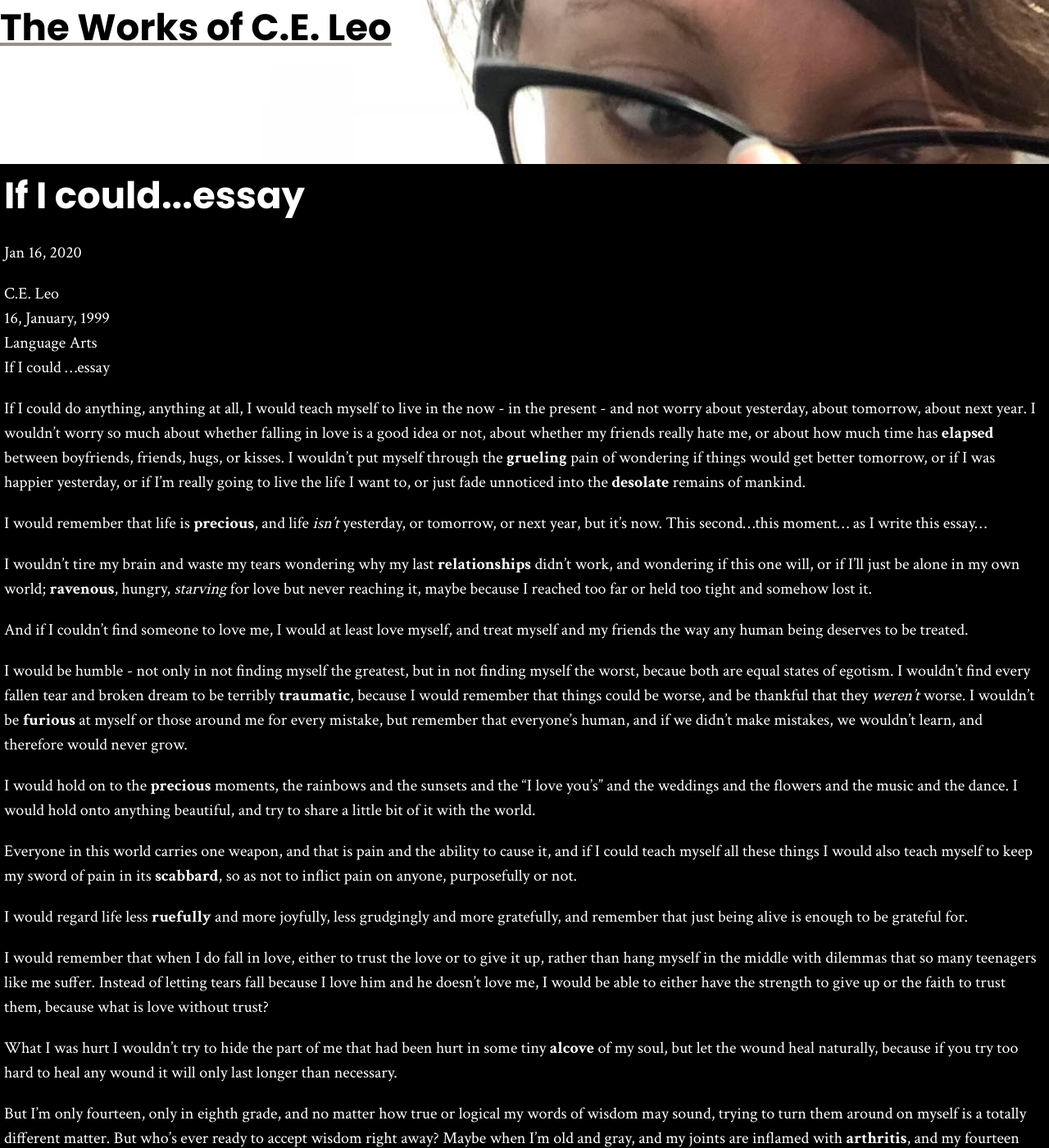
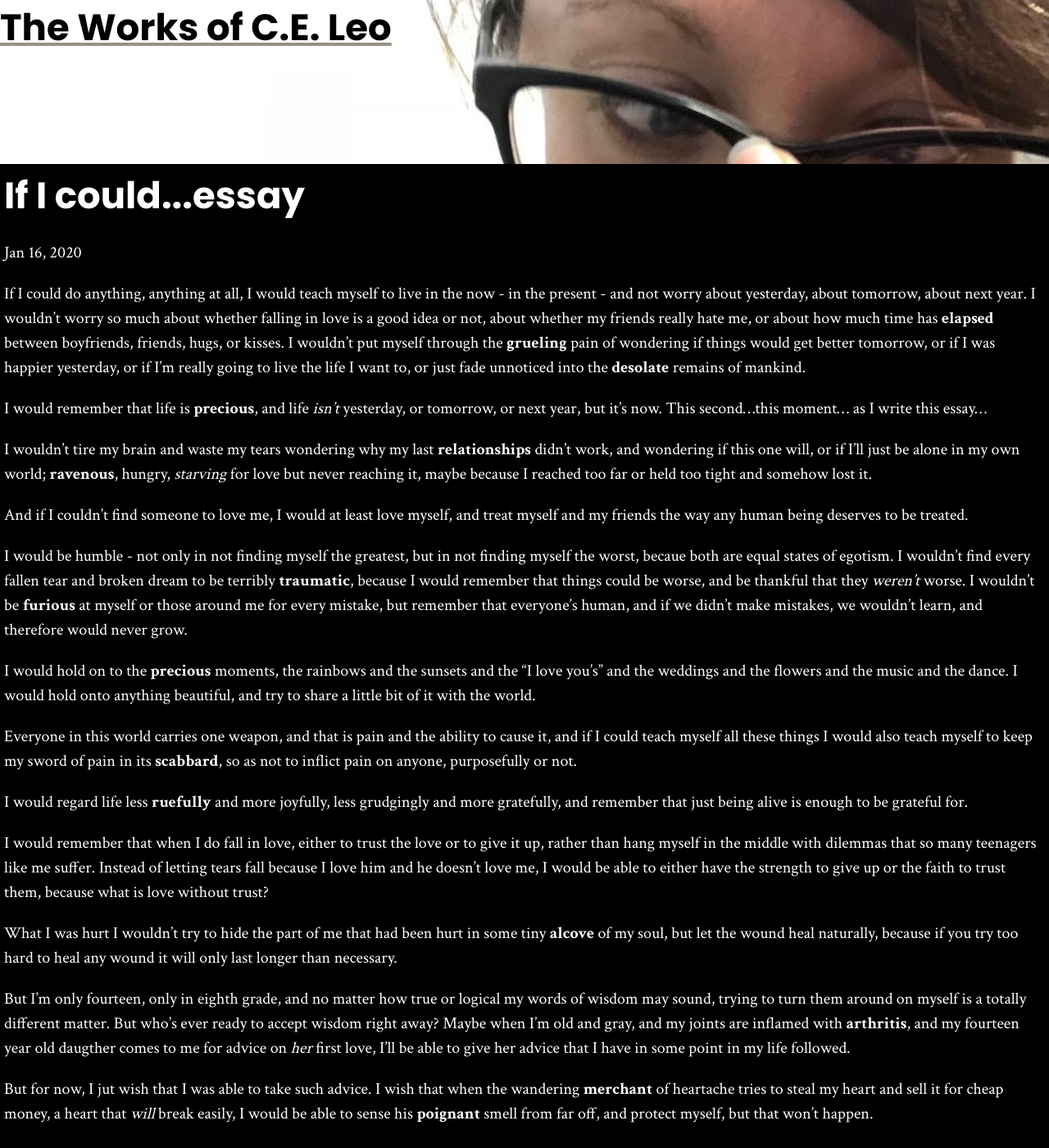
Before and after one commit to Ch3ram13/celeoworks, a Jekyll site: the page built from _posts/2020-01-16-if-i-could.markdown, in a window 1280 px wide and 1400 px high. Shown: the whole window at 82% size. Built offline with Jekyll 4.4.1, drawn with Linux system fonts in a browser that asks for light colours; some of the changed text lies outside the part shown.

Commit message:
Update 2020-01-16-if-i-could.markdown
Deleted academic header, added “see more” marker, edited note at bottom

```diff
--- a/_posts/2020-01-16-if-i-could.markdown
+++ b/_posts/2020-01-16-if-i-could.markdown
@@ -5,12 +5,7 @@
 categories: yesterday
 ---
 
-C.E. Leo <br/>
-16, January, 1999 <br/>
-Language Arts <br/>
-If I could ...essay <br/>
-
-If I could do anything, anything at all, <!--more--> I would teach myself to live in the now - in the present - and not worry about yesterday, about tomorrow, about next year. I wouldn't worry so much about whether falling in love is a good idea or not, about whether my friends really hate me, or about how much time has **elapsed** between boyfriends, friends, hugs, or kisses. I wouldn't put myself through the **grueling** pain of wondering if things would get better tomorrow, or if I was happier yesterday, or if I'm really going to live the life I want to, or just fade unnoticed into the **desolate** remains of mankind.
+If I could do anything, anything at all,  I would teach myself to live in the now - in the present - and not worry about yesterday, about tomorrow, about next year. <!--more--> I wouldn't worry so much about whether falling in love is a good idea or not, about whether my friends really hate me, or about how much time has **elapsed** between boyfriends, friends, hugs, or kisses. I wouldn't put myself through the **grueling** pain of wondering if things would get better tomorrow, or if I was happier yesterday, or if I'm really going to live the life I want to, or just fade unnoticed into the **desolate** remains of mankind.
 
 I would remember that life is **precious**, and life *isn't* yesterday, or tomorrow, or next year, but it's now. This second...this moment... as I write this essay...
 
@@ -41,4 +36,4 @@
 *Love as if you've never been hurt, and dance as though no one's watching.*
 
 
-(Written circa 1998, apparently in response to a Language Arts assignment that required me to use - and place in bold font - specific vocabulary words.)
+(Submitted on January 16th, 1999, apparently in response to an 8th grade Language Arts assignment that required me to use, and place in boldm font specific vocabulary words.)
```
